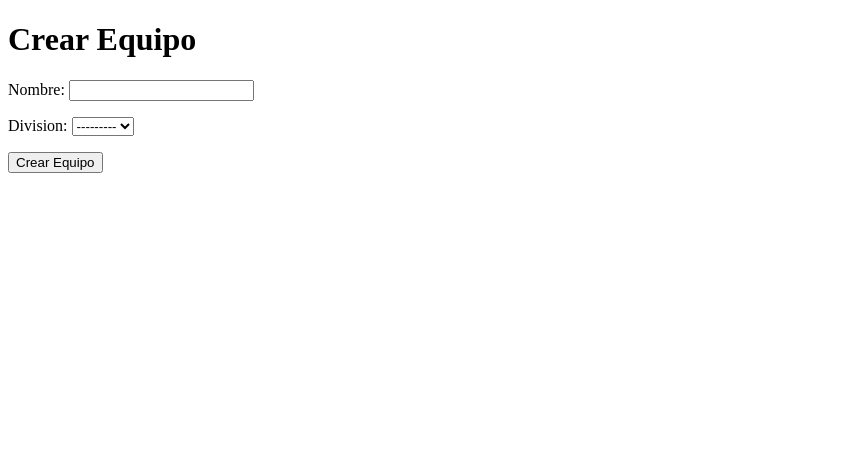
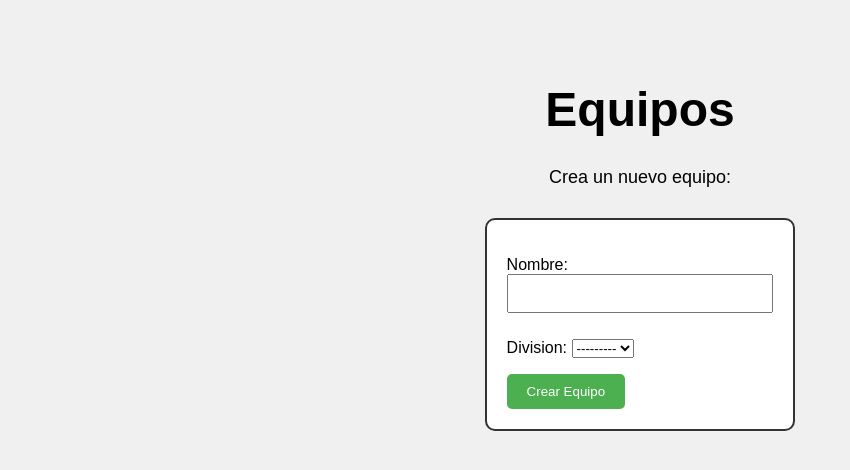
Before and after one commit to RodrigoPastrana/Tercera_Preentrega_RodrigoPastranaLopez, a Django app: page /crear_equipo/ in a window 1280 px wide. Shown: the top 470 px of the page, without its empty margins (0-850 px from the left). Run offline with Django 5.2, Linux system fonts and the light colour scheme; data that the repository does not hold is empty.

```diff
--- a/DreamLeague/Liga/templates/Liga/crear_equipo.html
+++ b/DreamLeague/Liga/templates/Liga/crear_equipo.html
@@ -4,13 +4,68 @@
     <meta charset="UTF-8">
     <meta name="viewport" content="width=device-width, initial-scale=1.0">
     <title>Crear Equipo</title>
+    <style>
+        body {
+            font-family: Arial, sans-serif;
+            background-color: #f0f0f0;
+            margin: 0;
+            padding: 0;
+        }
+
+        .container {
+            text-align: center;
+            padding-top: 50px; /* Ajusta la cantidad según sea necesario */
+        }
+
+        h1 {
+            font-size: 48px; /* Ajusta el tamaño del título */
+            margin-bottom: 30px; /* Ajusta el espacio debajo del título */
+        }
+
+        .texto {
+            font-size: 18px;
+            margin-bottom: 30px; /* Ajusta el espacio debajo del texto */
+        }
+
+        form {
+            display: inline-block;
+            text-align: left;
+            padding: 20px;
+            border: 2px solid #333;
+            border-radius: 10px;
+            background-color: #fff;
+        }
+
+        input[type="text"] {
+            width: 100%;
+            padding: 10px;
+            margin-bottom: 10px;
+            box-sizing: border-box;
+        }
+
+        input[type="submit"] {
+            background-color: #4CAF50;
+            color: white;
+            padding: 10px 20px;
+            border: none;
+            border-radius: 5px;
+            cursor: pointer;
+        }
+
+        input[type="submit"]:hover {
+            background-color: #45a049;
+        }
+    </style>
 </head>
 <body>
-    <h1>Crear Equipo</h1>
-    <form method="post">
-        {% csrf_token %}
-        {{ form.as_p }}
-        <button type="submit">Crear Equipo</button>
-    </form>
+    <div class="container">
+        <h1>Equipos</h1>
+        <p class="texto">Crea un nuevo equipo:</p>
+        <form action="{% url 'crear_equipo' %}" method="post">
+            {% csrf_token %}
+            {{ form.as_p }}
+            <input type="submit" value="Crear Equipo">
+        </form>
+    </div>
 </body>
 </html>
```
Also changed, not shown: DreamLeague/Liga/templates/Liga/crear_division.html (+61 -6 lines), DreamLeague/Liga/templates/Liga/crear_jugador.html (+61 -6 lines), DreamLeague/Liga/templates/Liga/inicio.html (+55 -6 lines).
